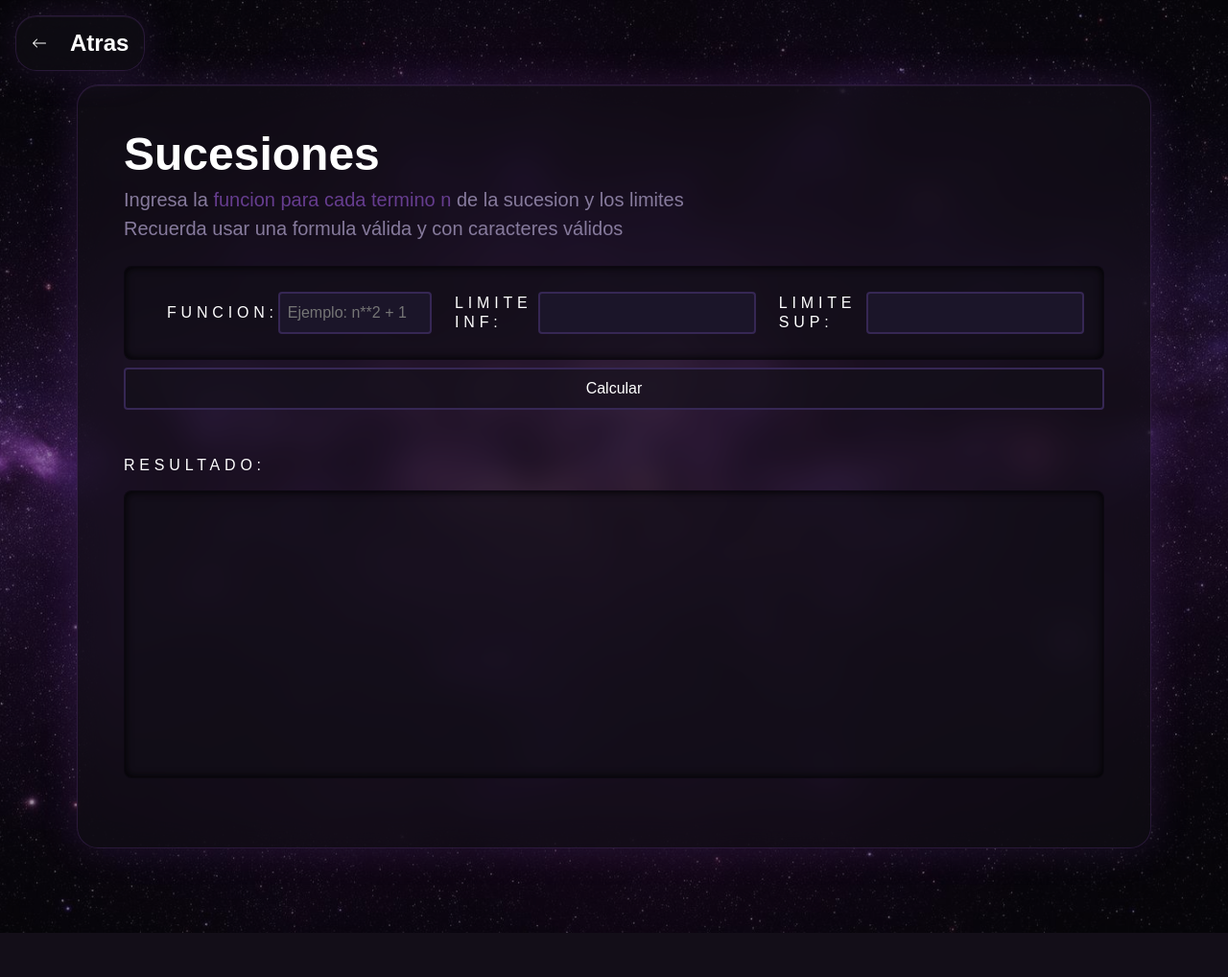
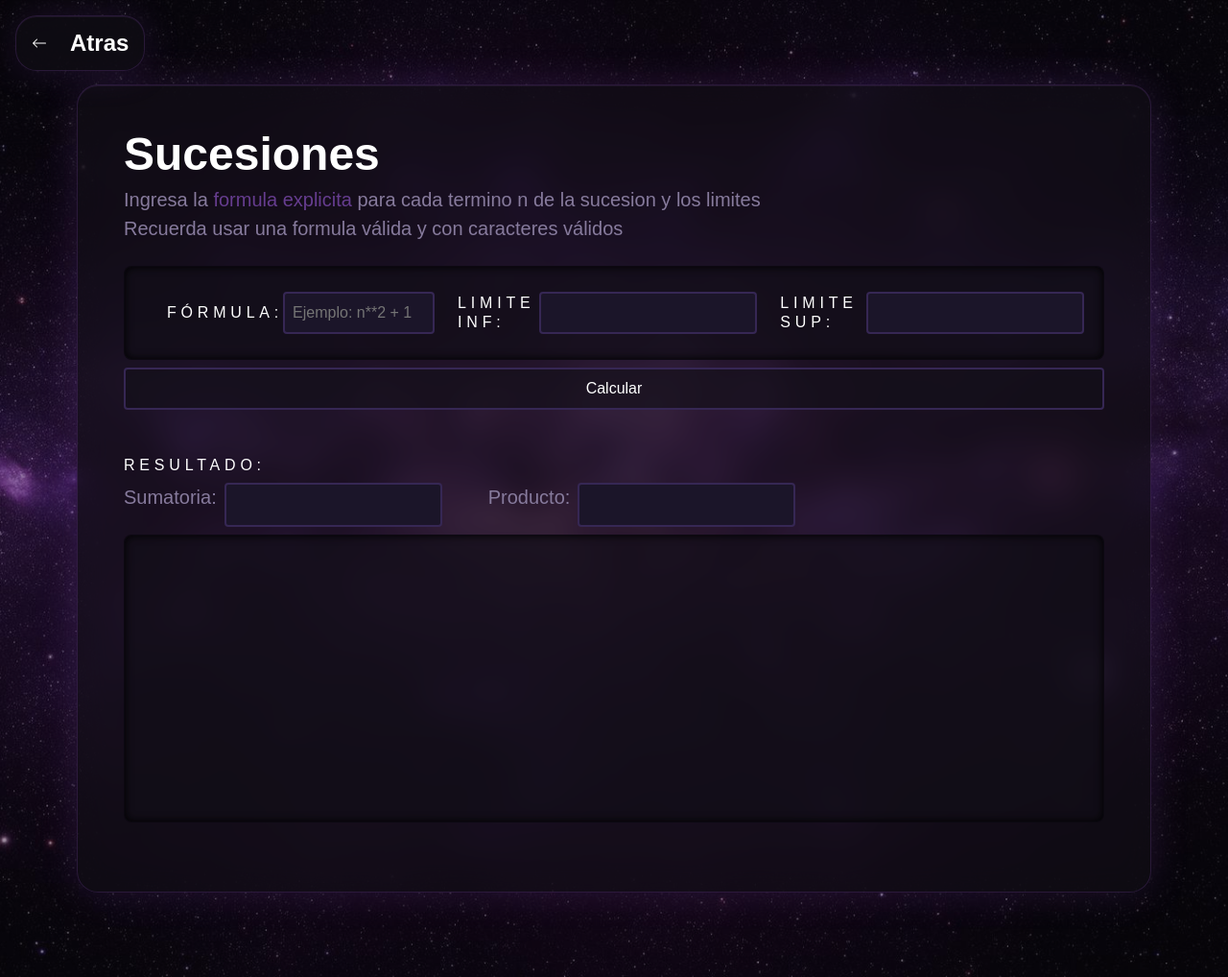
Before and after one commit to gonrfernando/Proyecto, a Flask app: page /Sucesiones in a window 1280 px wide. Shown: the whole page at 96% size. Before the commit the page ends 972 px from the top, so only its background shows below. Run offline with Flask 3, Linux system fonts and the light colour scheme.

Commit message:
Final fix

```diff
--- a/app.py
+++ b/app.py
@@ -120,21 +120,24 @@ def sucesiones():
 
 @app.route("/calcular_sucesion", methods=["POST"])
 def calcular_sucesion():
+    #Recibimos los datos json que mando el html
     data = request.get_json()
     funcion = data.get("funcion")
     limite_inf = int(data.get("limite_inf"))
     limite_sup = int(data.get("limite_sup"))
-    print("Funcion:", funcion)
-    print("Limite inferior:", limite_inf)
-    print("Limite superior:", limite_sup)
 
+    #Definimos la lista para guardar los resultados, la sumatoria y el producto
     resultados = []
-    for n in range(limite_inf, limite_sup + 1):
-        resultado = eval(funcion.replace("n", str(n)))
-        resultados.append(resultado)
-    print("Resultados de la sucesión:", resultados)
+    sumatoria = 0
+    producto = 1
+    for n in range(limite_inf, limite_sup + 1): #Evaluamos la fomula para cada n entre los límites
+        resultado = eval(funcion.replace("n", str(n))) #Evaluamos la formula con el n actual
+        sumatoria += resultado #Vamos sumando cada resultado a la sumatoria
+        producto *= resultado #Vamos multiplicando cada resultado al producto
+        resultados.append(resultado) #Añadimos el termino actual a la lista de resultados
 
-    return jsonify({"resultados": resultados})
+    #Enviamos los resultados, la sumatoria y el producto a la interfaz grafica
+    return jsonify({"resultados": resultados, "sumatoria": sumatoria, "producto": producto})
 
 def generar_tabla_verdad(arreglo_hipotesis, conclusion, metodo):
     implicacion_general = ""
--- a/static/js/sucesiones.js
+++ b/static/js/sucesiones.js
@@ -1,5 +1,6 @@
 document.addEventListener('DOMContentLoaded', function() {
 
+    //Declarar las variables para los elementos gráficos del input y el resultado
     const funcionInput = document.getElementById('funcion');
     const limiteSupInput = document.getElementById('limite-sup');
     const limiteInfInput = document.getElementById('limite-inf');
@@ -7,13 +8,16 @@ document.addEventListener('DOMContentLoaded', function() {
     const resultado = document.getElementById('resultado-sucesion');
 
     calcularBtn.addEventListener('click', function() {
+        //Leemos los valores de los inputs
         const funcion = funcionInput.value;
         const limiteSup = parseInt(limiteSupInput.value);
         const limiteInf = parseInt(limiteInfInput.value);
+        //Checamos que los limites sean números válidos
         if (isNaN(limiteSup) || isNaN(limiteInf)) {
             alert('Por favor, ingresa límites válidos.');
             return;
         }
+        //Enviamos los datos al backend para calcular la sucesión
         fetch('/calcular_sucesion', {
             method: 'POST',
             headers: {
@@ -28,12 +32,14 @@ document.addEventListener('DOMContentLoaded', function() {
         .then(response => response.json())
         .then(data => {
             resultado.innerHTML = ''; // Limpiar resultados anteriores
-            resultado.innerHTML = data.resultados
-                .map((valor, index) => `<p>n=${limiteInf + index}: ${valor}</p>`)
-                .join('');
+            // La lista de resultados se muestra en el div resultado, cada término con su n correspondiente
+            resultado.innerHTML = data.resultados.map((valor, index) => `<p>n=${limiteInf + index}: ${valor}</p>`).join('');
+            // Mostrar la sumatoria y el producto en los inputs correspondientes
+            document.getElementById('sumatoria-sucesion').value = data.sumatoria;
+            document.getElementById('producto-sucesion').value = data.producto;
         })
         .catch(error => {
-            console.error('Error:', error);
+            console.error('Error:', error);  //En caso de que haya un error al calcular la sucesión
             alert('Ocurrió un error al calcular la sucesión. Verifica la función y los límites ingresados.');
         });
     });
--- a/templates/sucesiones.html
+++ b/templates/sucesiones.html
@@ -11,12 +11,11 @@
         <!-- cuadro de la izq -->
         <div class="d-flex flex-column crystal-panel w-100">
             <div class="h-100 d-flex flex-column pb-4">
-                <!--seccion para agregar hipotesis-->
                 <h1 style="font-size: 3rem; line-height:1; font-weight:700;">Sucesiones</h1>
-                <p class="color-muted fs-5">Ingresa la<span class="color-primary"> funcion para cada termino n </span>de la sucesion y los limites<br> Recuerda usar una formula válida y con caracteres válidos</p>
-                <div class="h-container h-25 d-flex flex-column overflow-auto w-100 mt-2 gap-1">
+                <p class="color-muted fs-5">Ingresa la<span class="color-primary"> formula explicita </span>para cada termino n de la sucesion y los limites<br> Recuerda usar una formula válida y con caracteres válidos</p>
+                <div class="h-container d-flex flex-column overflow-auto w-100 mt-2 gap-1" style="height: fit-content; min-height: 80px;">
                     <div class="d-flex flex-row w-100 align-items-center justify-content-start">
-                        <h3 class="ms-4 sub mt-2">Funcion:</h3>
+                        <h3 class="ms-4 sub mt-2">Fórmula:</h3>
                         <input class="h-auto w-25" id="funcion" type="text" placeholder="Ejemplo: n**2 + 1">
                         <h3 class="ms-4 sub mt-2">Limite inf:</h3>
                         <input class="h-auto w-auto" id="limite-inf" type="text">
@@ -26,7 +25,13 @@
                 </div>
                 <button class="btn-highlight p-2 mt-2 hover-primary" id="calcular-sucesion">Calcular</button>
                 <h3 class="mt-5 sub w-auto">Resultado: </h3>
-                <div class="h-container h-75 d-flex flex-column overflow-auto w-100 mt-2 gap-1" id="resultado-sucesion" style="min-height: 300px;">
+                <div class="d-flex flex-row">
+                    <p class="color-muted fs-5">Sumatoria:</p>
+                    <input class="h-auto w-auto ms-2 me-5" id="sumatoria-sucesion" type="text" disabled>
+                    <p class="color-muted fs-5">Producto:</p>
+                    <input class="h-auto w-auto ms-2" id="producto-sucesion" type="text" disabled>
+                </div>
+                <div class="h-container d-flex flex-column overflow-auto w-100 mt-2 gap-1" id="resultado-sucesion" style="min-height: 300px; height: fit-content;">
 
                 </div>
             </div>
```
